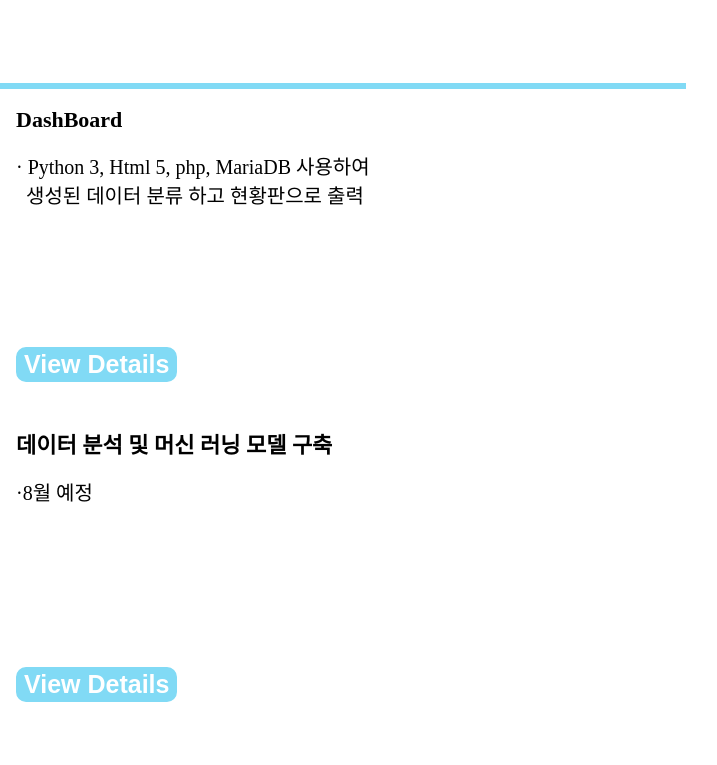
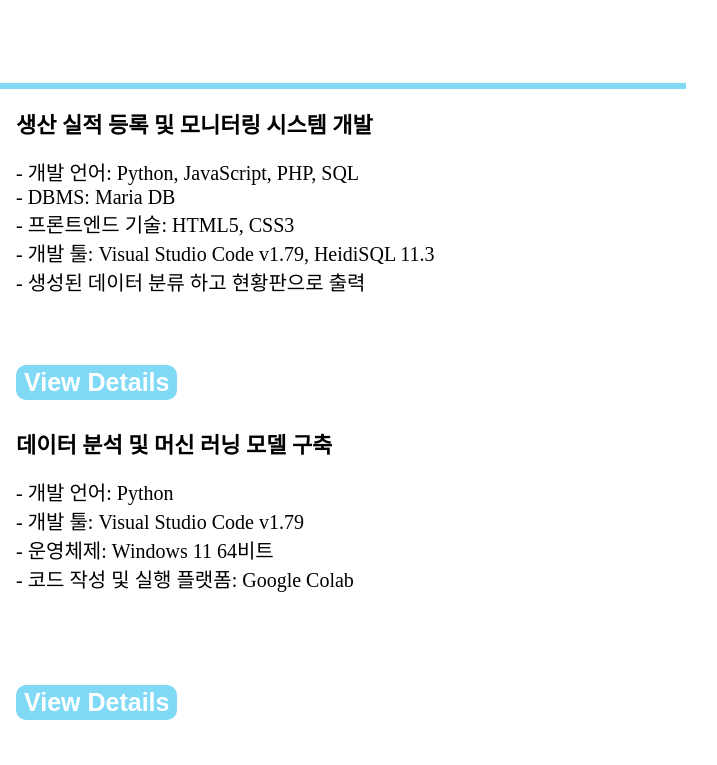
Before and after one commit to D4wnJh/D4wnJH.github.io, a plain HTML site: page index.html in a window 1280 px wide. Shown: the part 1625-2390 px from the top of the page, 429-1146 px from the left. Drawn offline with Linux system fonts and the light colour scheme.

Commit message:
Update index.html

```diff
--- a/index.html
+++ b/index.html
@@ -163,16 +163,20 @@
                 <div id="div4">
                     <span class="p1">Language</span><br>
                     <br>
-                    <span class="p2">· Python 3 ●●●○○</span>
+                    <span class="p2">· Python 3</span><!-- ●●●○○  -->
                 </div>
                 <div id="div4">
                     <span class="p1">DB</span><br>
                     <br>
-                    <span class="p2">· MariaDB &nbsp;&nbsp;●●○○○</span><br>
-                    <span class="p2">· MongoDB ◐○○○○</span>
+                    <span class="p2">· MariaDB</span><br><!-- ●●●○○  -->
+                    <span class="p2">· MongoDB</span><!-- ◐○○○○  -->
                 </div>
                 <div id="div4">
                     <span class="p1">LIBRARY</span><br>
+                    <br>
+                    <span class="p2">· Numpy</span><br>
+                    <span class="p2">· Pandas</span><br>
+                    <span class="p2">· Matplotlib</span>
                 </div>
             </div>
         </div><br>
@@ -188,12 +192,13 @@
             <div id="div1">
                 <div id="div3">
                     <img src="dash_board.jpg">
-                    <span class="p1">DashBoard</span><br><br>
-                    <span class="p2">· Python 3, Html 5, php, MariaDB 사용하여</span><br>
-                    <span class="p2">&nbsp; 생성된 데이터 분류 하고 현황판으로 출력</span><br>
-                    <span></span><br>
-                    <span></span><br>
-                    <span></span><br>
+                    <span class="p1">생산 실적 등록 및 모니터링 시스템 개발</span><br><br>
+
+                    <span class="p2">- 개발 언어: Python, JavaScript, PHP, SQL </span><br>
+                    <span class="p2">- DBMS: Maria DB </span><br>
+                    <span class="p2">- 프론트엔드 기술: HTML5, CSS3 </span><br>
+                    <span class="p2">- 개발 툴: Visual Studio Code v1.79, HeidiSQL 11.3 </span><br>
+                    <span class="p2">- 생성된 데이터 분류 하고 현황판으로 출력</span><br>
                     <span></span><br>
                     <span></span><br>
                     <span></span><br>
@@ -204,10 +209,11 @@
                 <div id="div3">
                     <img src="pooh2.jpg">
                     <span class="p1"> 데이터 분석 및 머신 러닝 모델 구축</span><br><br>
-                    <span class="p2">·8월 예정</span><br>
-                    <span></span><br>
-                    <span></span><br>
-                    <span></span><br>
+                    <span class="p2">- 개발 언어: Python
+                    </span><br>
+                    <span class="p2">- 개발 툴: Visual Studio Code v1.79</span><br>
+                    <span class="p2">- 운영체제: Windows 11 64비트</span><br>
+                    <span class="p2">- 코드 작성 및 실행 플랫폼: Google Colab</span><br>
                     <span></span><br>
                     <span></span><br>
                     <span></span><br>
@@ -235,4 +241,3 @@
         </div>
     </body>
 </html>
-</html>
```
